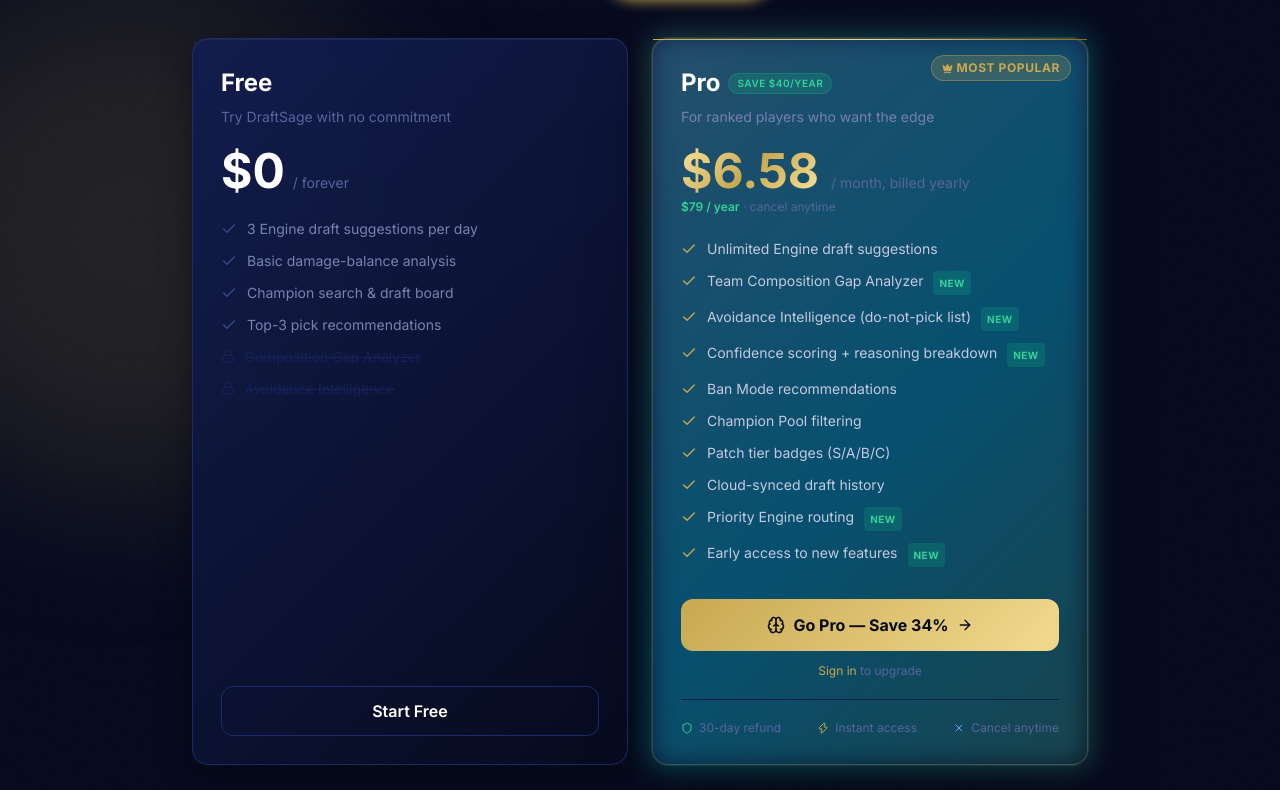
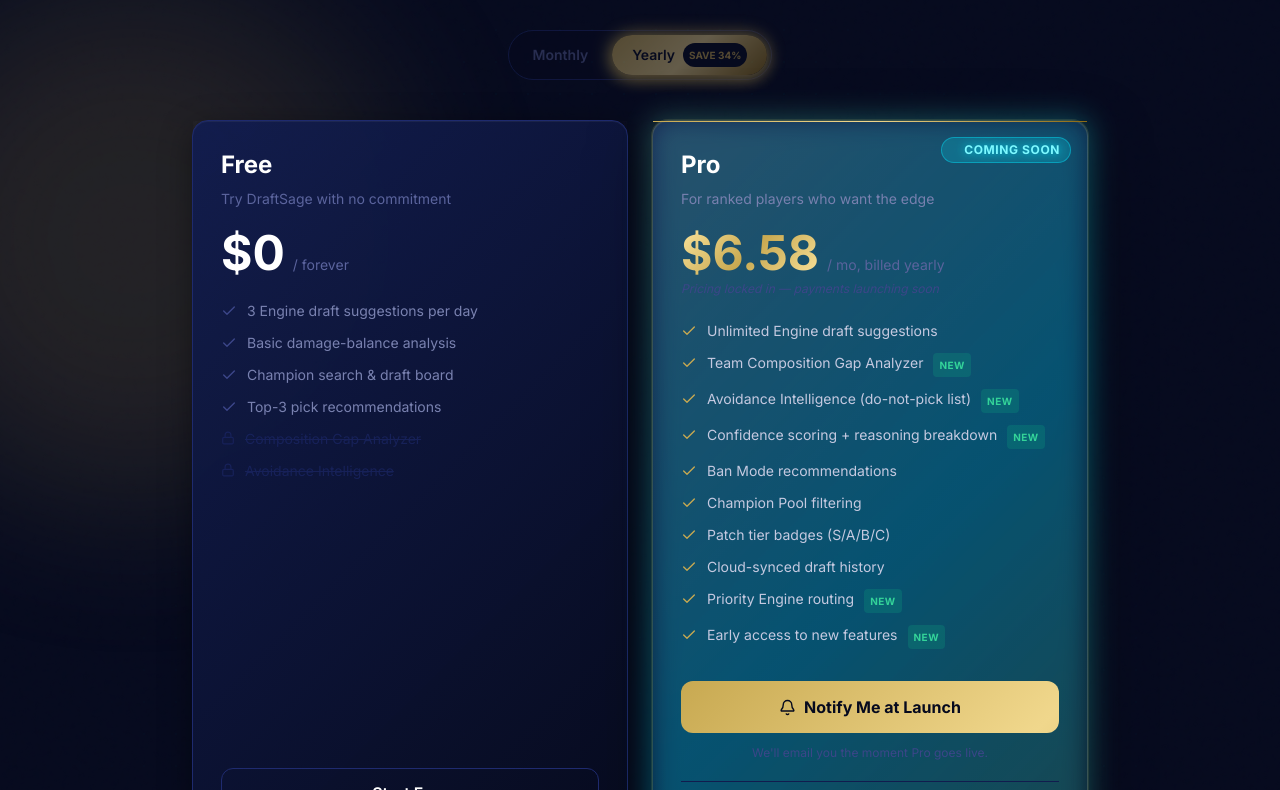
Before and after one commit to Stain04/DraftSage, a React (Create React App) app in the folder frontend/: page /pricing in a window 1280 px wide. Shown: the part 370-1160 px from the top of the page. Built offline with nearby package versions, Linux system fonts and the light colour scheme; no server answers.

Commit message:
feat: put Pro plan in Coming Soon state (LS approval pending)

```diff
--- a/frontend/src/pages/Pricing.jsx
+++ b/frontend/src/pages/Pricing.jsx
@@ -2,11 +2,14 @@ import React, { useState } from "react";
 import { Link, useNavigate } from "react-router-dom";
 import {
   Check, X, Zap, Brain, Star, ArrowRight, Shield, Sparkles,
-  Crown, Lock, Infinity as InfinityIcon,
+  Crown, Lock, Infinity as InfinityIcon, Bell, Clock,
 } from "lucide-react";
 import { useAuth } from "../context/AuthContext";
-import api from "../api/geminiApi";
 import { toast } from "react-hot-toast";
+
+// ─── COMING SOON FLAG ─────────────────────────────────────────────────────────
+// Set to false once Lemon Squeezy is approved and payments are live.
+const PRO_COMING_SOON = true;
 
 // ── Feature data ──────────────────────────────────────────────────────────────
 
@@ -62,25 +65,18 @@ function CompCell({ value }) {
 export default function Pricing() {
   const { user, isPro }   = useAuth();
   const navigate          = useNavigate();
-  const [loading, setLoading]   = useState(false);
   const [billing, setBilling]   = useState("yearly");   // default yearly for anchoring
+  const [notifyLoading, setNotifyLoading] = useState(false);
 
-  const handleUpgrade = async (period = billing) => {
-    if (!user) { navigate("/login?redirect=/pricing"); return; }
-    setLoading(true);
-    try {
-      const { data } = await api.post("/api/payments/create-checkout-session", {
-        user_id: user.id,
-        email:   user.email,
-        billing_period: period,
+  const handleNotify = () => {
+    setNotifyLoading(true);
+    setTimeout(() => {
+      setNotifyLoading(false);
+      toast.success("You're on the list! We'll notify you when Pro launches.", {
+        icon: "🚀",
+        duration: 4000,
       });
-      window.location.href = data.url;
-    } catch (err) {
-      const detail = err?.response?.data?.detail || "Could not start checkout. Please try again.";
-      toast.error(detail);
-    } finally {
-      setLoading(false);
-    }
+    }, 800);
   };
 
   const isYearly        = billing === "yearly";
@@ -99,6 +95,16 @@ export default function Pricing() {
 
       <div className="max-w-6xl mx-auto relative z-10">
 
+        {/* ── Coming Soon page banner ───────────────────────────────────── */}
+        {PRO_COMING_SOON && (
+          <div className="flex items-center justify-center gap-3 mb-8 px-5 py-3.5 rounded-2xl border border-gold/40 bg-gold/[0.07] backdrop-blur animate-fade-in">
+            <Clock size={16} className="text-gold flex-shrink-0" />
+            <p className="text-sm text-gold font-semibold">
+              Pro subscriptions are <span className="text-white">coming very soon</span> — payment processing is being finalized. The free plan is fully available now.
+            </p>
+          </div>
+        )}
+
         {/* ── Header ───────────────────────────────────────────────────── */}
         <div className="text-center mb-10 animate-fade-in">
           <div className="inline-flex items-center gap-2 px-4 py-1.5 rounded-full border border-cyan/40 bg-navy-900/60 backdrop-blur mb-4 text-xs text-neon-cyan font-bold uppercase tracking-widest shadow-glow-cyan">
@@ -115,7 +121,9 @@ export default function Pricing() {
 
         {/* ── Billing toggle ──────────────────────────────────────────── */}
         <div className="flex justify-center mb-10 animate-fade-in" style={{ animationDelay: "0.1s" }}>
-          <div className="inline-flex items-center gap-1 p-1 rounded-full border border-navy-600 bg-navy-900/70 backdrop-blur">
+          <div className={`inline-flex items-center gap-1 p-1 rounded-full border border-navy-600 bg-navy-900/70 backdrop-blur ${
+            PRO_COMING_SOON ? "opacity-40 pointer-events-none select-none" : ""
+          }`}>
             <button
               onClick={() => setBilling("monthly")}
               className={`px-5 py-2 rounded-full text-sm font-semibold transition-all ${
@@ -182,15 +190,22 @@ export default function Pricing() {
                style={{ animationDelay: "0.1s" }}>
             <div className="absolute top-0 left-0 right-0 h-px bg-gold-gradient" />
 
-            {/* Most popular badge */}
+            {/* Badge — Coming Soon vs Most Popular */}
+            {PRO_COMING_SOON ? (
+              <div className="absolute top-4 right-4 flex items-center gap-1.5 px-2.5 py-1 rounded-full bg-cyan/20 border border-cyan/40 text-xs text-neon-cyan font-bold uppercase tracking-wider">
+                <span className="w-1.5 h-1.5 rounded-full bg-neon-cyan animate-ping" />
+                Coming Soon
+              </div>
+            ) : (
               <div className="absolute top-4 right-4 flex items-center gap-1 px-2.5 py-1 rounded-full bg-gold/20 border border-gold/40 text-xs text-gold font-bold uppercase tracking-wider">
                 <Crown size={11} fill="currentColor" /> Most Popular
               </div>
+            )}
 
             <div className="mb-5">
               <div className="flex items-center gap-2 mb-2">
                 <h2 className="font-bold text-2xl text-white">Pro</h2>
-                {isYearly && (
+                {!PRO_COMING_SOON && isYearly && (
                   <span className="text-[10px] px-2 py-0.5 rounded-full bg-emerald-500/20 text-emerald-400 border border-emerald-500/30 font-semibold uppercase tracking-wider">
                     {yearlySavings}
                   </span>
@@ -199,6 +214,16 @@ export default function Pricing() {
               <p className="text-navy-300 text-sm">For ranked players who want the edge</p>
             </div>
 
+            {/* Price display */}
+            {PRO_COMING_SOON ? (
+              <div className="mb-6">
+                <div className="flex items-baseline gap-2">
+                  <span className="text-5xl font-bold text-gradient-gold">${isYearly ? "6.58" : "9.99"}</span>
+                  <span className="text-navy-400 text-sm">{isYearly ? "/ mo, billed yearly" : "/ month"}</span>
+                </div>
+                <p className="text-xs text-navy-500 mt-1 italic">Pricing locked in — payments launching soon</p>
+              </div>
+            ) : (
               <div className="mb-6">
                 <div className="flex items-baseline gap-1">
                   <span className="text-5xl font-bold text-gradient-gold">${displayPrice}</span>
@@ -213,6 +238,7 @@ export default function Pricing() {
                   <p className="text-xs text-navy-400 mt-1">Cancel anytime · no contract</p>
                 )}
               </div>
+            )}
 
             <ul className="space-y-3 mb-8 flex-1">
               {PRO_FEATURES.map((f) => (
@@ -228,7 +254,28 @@ export default function Pricing() {
               ))}
             </ul>
 
-            {isPro ? (
+            {/* CTA — Coming Soon state vs live upgrade */}
+            {PRO_COMING_SOON ? (
+              <div className="space-y-3">
+                <button
+                  onClick={handleNotify}
+                  disabled={notifyLoading}
+                  className="btn-gold w-full py-3.5 rounded-xl text-base font-bold flex items-center justify-center gap-2 disabled:opacity-70"
+                >
+                  {notifyLoading ? (
+                    <div className="w-5 h-5 border-2 border-navy-900 border-t-transparent rounded-full animate-spin" />
+                  ) : (
+                    <>
+                      <Bell size={17} />
+                      Notify Me at Launch
+                    </>
+                  )}
+                </button>
+                <p className="text-center text-xs text-navy-500">
+                  We'll email you the moment Pro goes live.
+                </p>
+              </div>
+            ) : isPro ? (
               <button
                 disabled
                 className="w-full py-3.5 rounded-xl font-semibold flex items-center justify-center gap-2 bg-gold/20 border border-gold/40 text-gold cursor-default"
@@ -238,24 +285,12 @@ export default function Pricing() {
             ) : (
               <button
                 onClick={() => handleUpgrade(billing)}
-                disabled={loading}
-                className="btn-gold w-full py-3.5 rounded-xl text-base font-bold flex items-center justify-center gap-2 disabled:opacity-60"
+                className="btn-gold w-full py-3.5 rounded-xl text-base font-bold flex items-center justify-center gap-2"
               >
-                {loading ? (
-                  <div className="w-5 h-5 border-2 border-navy-900 border-t-transparent rounded-full animate-spin" />
-                ) : (
-                  <>
                 <Brain size={18} />
                 {isYearly ? "Go Pro — Save 34%" : "Upgrade to Pro"}
                 <ArrowRight size={16} />
-                  </>
-                )}
               </button>
-            )}
-            {!user && (
-              <p className="text-center text-xs text-navy-400 mt-3">
-                <Link to="/login" className="text-gold hover:underline">Sign in</Link> to upgrade
-              </p>
             )}
 
             {/* Trust strip inside Pro card */}
@@ -393,11 +428,33 @@ export default function Pricing() {
         {/* ── Final CTA ───────────────────────────────────────────────── */}
         <div className="text-center mt-16">
           <h3 className="font-display text-2xl font-bold text-white mb-3">Ready to draft like a Challenger?</h3>
+          {PRO_COMING_SOON ? (
+            <>
+              <p className="text-sm text-navy-400 mb-6">
+                Pro is launching soon — join the notify list and be first in line.
+              </p>
+              <button
+                onClick={handleNotify}
+                disabled={notifyLoading}
+                className="btn-esports inline-flex items-center gap-2 px-8 py-4 text-base font-bold disabled:opacity-70"
+              >
+                {notifyLoading ? (
+                  <div className="w-5 h-5 border-2 border-current border-t-transparent rounded-full animate-spin" />
+                ) : (
+                  <>
+                    <Bell size={18} />
+                    Get Notified at Launch
+                    <ArrowRight size={16} />
+                  </>
+                )}
+              </button>
+            </>
+          ) : (
+            <>
               <p className="text-sm text-navy-400 mb-6">Unlimited Engine access · cancel anytime · 30-day refund.</p>
               {!isPro && (
                 <button
                   onClick={() => handleUpgrade(billing)}
-              disabled={loading}
                   className="btn-esports inline-flex items-center gap-2 px-8 py-4 text-base font-bold"
                 >
                   <Brain size={18} />
@@ -405,6 +462,8 @@ export default function Pricing() {
                   <ArrowRight size={16} />
                 </button>
               )}
+            </>
+          )}
         </div>
       </div>
     </div>
```
Lines whose indentation alone changed are shown as unchanged.
